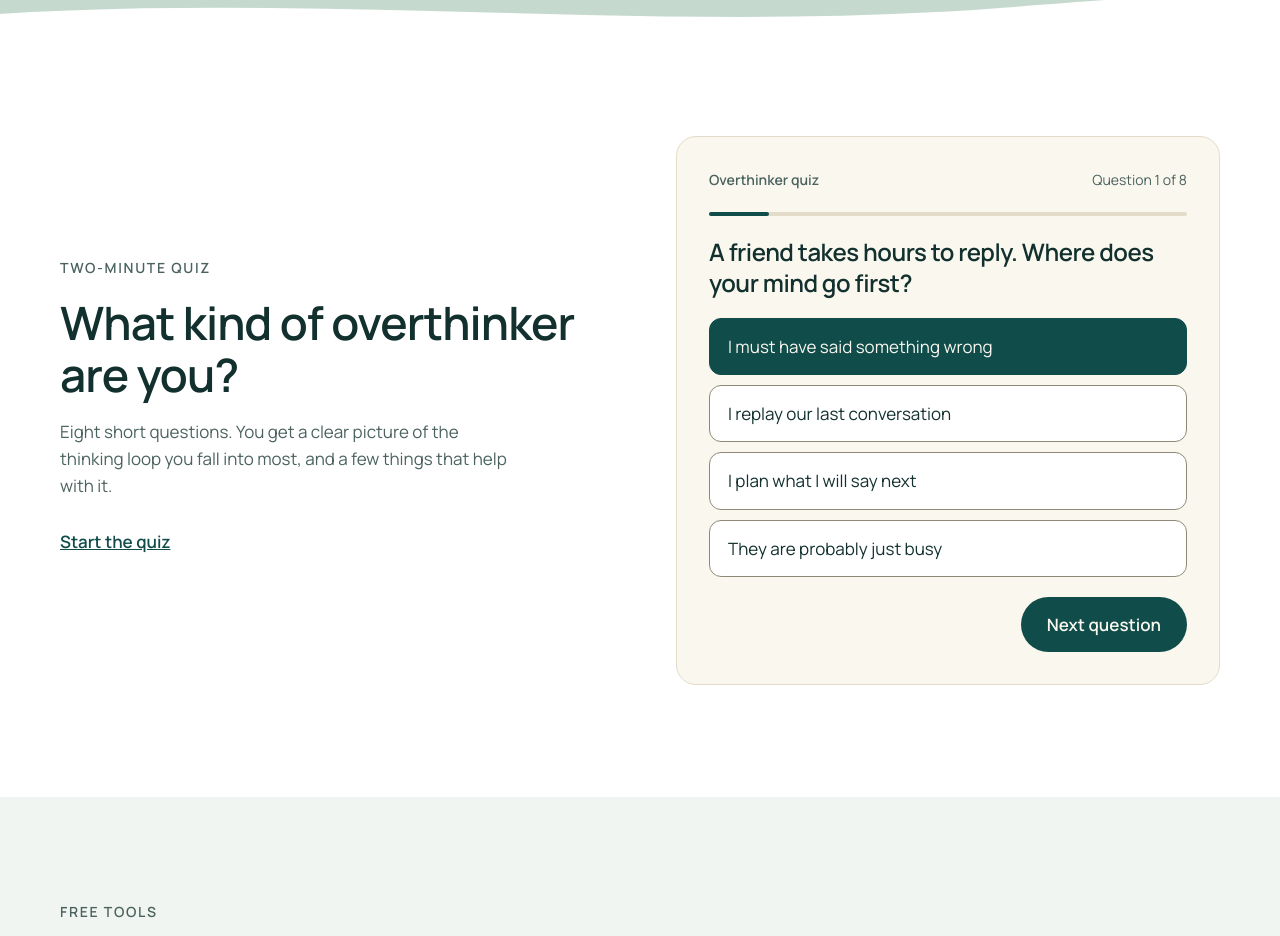
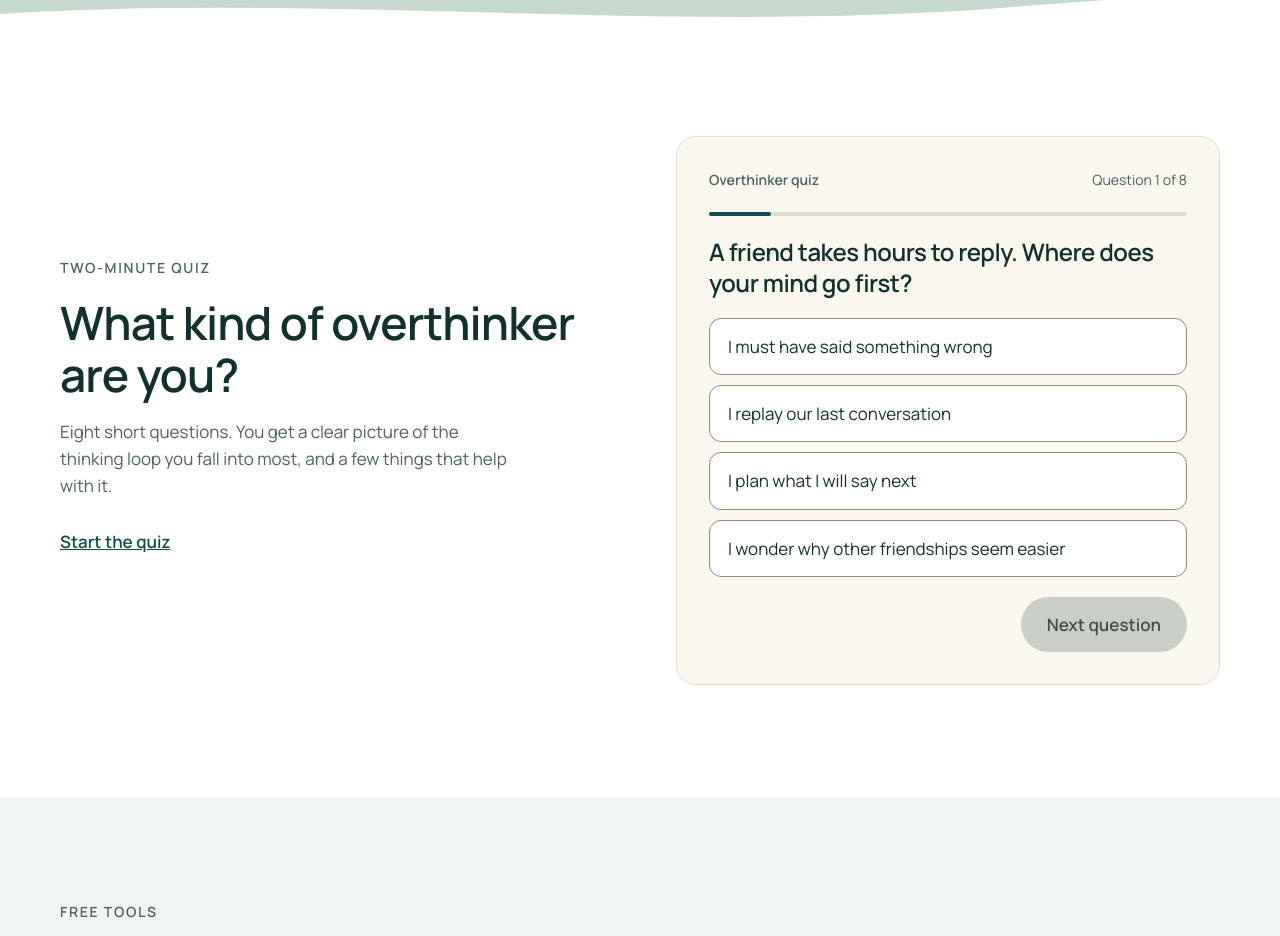
Before and after one commit to Boomi-SL/lifetrackmind-site, a plain HTML site: page index.html in a window 1280 px wide. Shown: the part 1080-2016 px from the top of the page. Drawn offline with Linux system fonts and the light colour scheme.

Commit message:
Make the overthinker quiz work
Eight questions scored across four types (Mind Reader, Replayer,
Forecaster, Comparer) with a result and three small steps. Runs in the
browser only; no answers leave the page.

Co-Authored-By: Claude Fable 5.2 <noreply@anthropic.com>
Claude-Session: https://claude.ai/code/session_01THBp173C7neXLvvYKKBN4e

```diff
--- a/css/site.css
+++ b/css/site.css
@@ -17,3 +17,28 @@ h1,h2,h3{font-family:'Manrope',system-ui,sans-serif;font-weight:600;letter-spaci
 html{scroll-behavior:smooth}
 @media (prefers-reduced-motion:reduce){html{scroll-behavior:auto}}
 :focus-visible{outline:3px solid #0F4C4A;outline-offset:3px}
+
+/* Overthinker quiz */
+.quiz-card{background:#FAF7EF;border:1px solid #E3DCCB;border-radius:20px;padding:32px;display:flex;flex-direction:column;gap:20px;min-height:520px;box-sizing:border-box}
+.quiz-head{display:flex;justify-content:space-between;align-items:center;gap:16px;font-size:14px;color:#4B625F}
+.quiz-kicker{font-weight:600}
+.quiz-track{height:4px;background:#E3DCCB;border-radius:999px}
+.quiz-fill{height:4px;background:#0F4C4A;border-radius:999px;transition:width .4s ease}
+.quiz-question{font-size:24px;line-height:1.3}
+.quiz-question:focus,.quiz-result:focus{outline:none}
+.quiz-options{display:flex;flex-direction:column;gap:10px}
+.quiz-option{font:inherit;text-align:left;padding:14px 18px;min-height:48px;border-radius:12px;border:1.5px solid #8F8A78;background:#FFFFFF;color:#12302E;cursor:pointer;transition:background .2s ease,border-color .2s ease,color .2s ease}
+.quiz-option:hover{border-color:#0F4C4A}
+.quiz-option[aria-pressed="true"]{background:#0F4C4A;border-color:#0F4C4A;color:#FAF7EF}
+.quiz-actions{display:flex;justify-content:space-between;align-items:center;gap:16px;flex-wrap:wrap;margin-top:auto}
+.quiz-next{font:inherit;font-weight:600;padding:14px 26px;min-height:48px;box-sizing:border-box;border-radius:999px;border:0;background:#0F4C4A;color:#FAF7EF;cursor:pointer;text-decoration:none;display:inline-flex;align-items:center}
+.quiz-next:hover{background:#1B6B67;color:#FAF7EF}
+.quiz-next:disabled{background:#C9CFC6;color:#3D4F4C;cursor:not-allowed}
+.quiz-back{font:inherit;font-weight:600;padding:14px 4px;min-height:48px;border:0;background:none;color:#0F4C4A;cursor:pointer;text-decoration:underline}
+.quiz-result{font-size:32px;line-height:1.15}
+.quiz-text{margin:0;color:#4B625F}
+.quiz-steps-title{margin:0;font-weight:600}
+.quiz-steps{margin:0;padding-left:22px;display:flex;flex-direction:column;gap:8px}
+.quiz-note{margin:0;font-size:15px;color:#4B625F}
+@media (max-width:480px){.quiz-card{padding:24px}}
+@media (prefers-reduced-motion:reduce){.quiz-fill,.quiz-option{transition:none}}
--- a/index.html
+++ b/index.html
@@ -64,20 +64,8 @@
 <p style="margin: 0; color: #4B625F; max-width: 460px">Eight short questions. You get a clear picture of the thinking loop you fall into most, and a few things that help with it.</p>
 <a href="#quiz" style="font-weight: 600; padding: 10px 0; align-self: flex-start">Start the quiz</a>
 </div>
-<div style="background: #FAF7EF; border: 1px solid #E3DCCB; border-radius: 20px; padding: 32px; display: flex; flex-direction: column; gap: 20px">
-<div style="display: flex; justify-content: space-between; align-items: center; gap: 16px">
-<span style="font-weight: 600; font-size: 14px; color: #4B625F">Overthinker quiz</span>
-<span style="font-size: 14px; color: #4B625F">Question 1 of 8</span>
-</div>
-<div aria-hidden="true" style="height: 4px; background: #E3DCCB; border-radius: 999px"><div style="width: 12.5%; height: 4px; background: #0F4C4A; border-radius: 999px"></div></div>
-<h3 style="font-size: 24px; line-height: 1.3">A friend takes hours to reply. Where does your mind go first?</h3>
-<div style="display: flex; flex-direction: column; gap: 10px">
-<button type="button" style="font: inherit; text-align: left; padding: 14px 18px; min-height: 48px; border-radius: 12px; border: 1.5px solid #0F4C4A; background: #0F4C4A; color: #FAF7EF; cursor: pointer">I must have said something wrong</button>
-<button type="button" style="font: inherit; text-align: left; padding: 14px 18px; min-height: 48px; border-radius: 12px; border: 1.5px solid #8F8A78; background: #FFFFFF; color: #12302E; cursor: pointer">I replay our last conversation</button>
-<button type="button" style="font: inherit; text-align: left; padding: 14px 18px; min-height: 48px; border-radius: 12px; border: 1.5px solid #8F8A78; background: #FFFFFF; color: #12302E; cursor: pointer">I plan what I will say next</button>
-<button type="button" style="font: inherit; text-align: left; padding: 14px 18px; min-height: 48px; border-radius: 12px; border: 1.5px solid #8F8A78; background: #FFFFFF; color: #12302E; cursor: pointer">They are probably just busy</button>
-</div>
-<button type="button" style="font: inherit; font-weight: 600; padding: 14px 26px; min-height: 48px; border-radius: 999px; border: 0; background: #0F4C4A; color: #FAF7EF; cursor: pointer; align-self: flex-end">Next question</button>
+<div id="quiz-app" class="quiz-card">
+<noscript><p class="quiz-text">The quiz needs JavaScript turned on in your browser.</p></noscript>
 </div>
 </div>
 </section>
@@ -261,5 +249,6 @@
 </footer>
 
 </div>
+<script src="js/quiz.js" defer></script>
 </body>
 </html>
--- /dev/null
+++ b/js/quiz.js
@@ -0,0 +1,265 @@
+// Overthinker quiz. Runs entirely in the browser: no answers leave the page.
+(function () {
+  'use strict';
+
+  var root = document.getElementById('quiz-app');
+  if (!root) return;
+
+  // Each option carries the type it points to:
+  // M = mind reader, R = replayer, F = forecaster, C = comparer.
+  var QUESTIONS = [
+    {
+      q: 'A friend takes hours to reply. Where does your mind go first?',
+      a: [
+        ['I must have said something wrong', 'M'],
+        ['I replay our last conversation', 'R'],
+        ['I plan what I will say next', 'F'],
+        ['I wonder why other friendships seem easier', 'C']
+      ]
+    },
+    {
+      q: 'You make a small mistake at work. What happens next in your head?',
+      a: [
+        ['I go over the moment again and again', 'R'],
+        ['Everyone noticed and thinks less of me', 'M'],
+        ['I think of people who never seem to slip', 'C'],
+        ['I picture everything that could go wrong because of it', 'F']
+      ]
+    },
+    {
+      q: 'It is 2 a.m. and you cannot sleep. What is keeping you up?',
+      a: [
+        ['Tomorrow, and everything that could happen', 'F'],
+        ['Something I said or did earlier', 'R'],
+        ['Where I am in life next to other people', 'C'],
+        ['What someone meant by a comment', 'M']
+      ]
+    },
+    {
+      q: 'You have a big decision to make. What slows you down?',
+      a: [
+        ['Looking at what others chose and doubting mine', 'C'],
+        ['Running through every what-if', 'F'],
+        ['Worrying what people will think of my choice', 'M'],
+        ['Remembering past choices that went badly', 'R']
+      ]
+    },
+    {
+      q: 'You scroll social media for ten minutes. How do you feel after?',
+      a: [
+        ['Behind, like everyone is ahead of me', 'C'],
+        ['Wondering why someone did not reply to my post', 'M'],
+        ['Reminded of something I wish I had done differently', 'R'],
+        ['Anxious about what I should be doing next', 'F']
+      ]
+    },
+    {
+      q: 'Someone gives you a compliment. What is your first thought?',
+      a: [
+        ['They are just being polite', 'M'],
+        ['Now I have to keep this up', 'F'],
+        ['I think of the times I did not do so well', 'R'],
+        ['Other people still do it better', 'C']
+      ]
+    },
+    {
+      q: 'A plan gets cancelled at the last minute. What do you do?',
+      a: [
+        ['I look back for what I did to cause it', 'R'],
+        ['I start rearranging the whole week in my head', 'F'],
+        ['I think maybe they did not want to see me', 'M'],
+        ['I notice other people’s plans never seem to fall through', 'C']
+      ]
+    },
+    {
+      q: 'When your mind finally goes quiet, what helped most?',
+      a: [
+        ['Picking one small next step', 'F'],
+        ['Getting off my phone and back to my own day', 'C'],
+        ['Asking the person instead of guessing', 'M'],
+        ['Writing it down so I could stop repeating it', 'R']
+      ]
+    }
+  ];
+
+  var RESULTS = {
+    M: {
+      name: 'The Mind Reader',
+      text: 'When you do not know what someone is thinking, your mind writes the story for them, and it is rarely a kind one. Silence turns into meaning very quickly.',
+      steps: [
+        'Ask yourself: what do I actually know, and what did I add?',
+        'Give a slow reply three ordinary reasons before a painful one.',
+        'When it really matters, ask the person instead of guessing.'
+      ]
+    },
+    R: {
+      name: 'The Replayer',
+      text: 'Your mind keeps going back. A sentence, a look, a mistake: you run it again hoping it will feel different this time. It is your way of trying to fix what already happened.',
+      steps: [
+        'Write the moment down once, in full, then close the page.',
+        'Ask: is there one thing to repair or learn here? Do that one thing.',
+        'When the replay starts again, stand up and move for two minutes.'
+      ]
+    },
+    F: {
+      name: 'The Forecaster',
+      text: 'Your mind lives a few steps ahead, preparing for every way things could go. It feels like planning, but most of what you prepare for never arrives.',
+      steps: [
+        'Pick the one what-if that matters most and write a single next step for it.',
+        'Give worry a set fifteen minutes a day, at the same time and place.',
+        'Come back to now: five slow breaths, then name three things you can see.'
+      ]
+    },
+    C: {
+      name: 'The Comparer',
+      text: 'You measure your life against other people’s, and you usually come out behind. You are comparing your whole story to the parts they choose to show.',
+      steps: [
+        'Notice the moment you start comparing and name it: “I am comparing again.”',
+        'Write down one thing that moved forward for you this month.',
+        'Set a daily limit for the app that makes you feel most behind.'
+      ]
+    }
+  };
+
+  var index = 0;
+  var answers = [];
+
+  function el(tag, cls, text) {
+    var node = document.createElement(tag);
+    if (cls) node.className = cls;
+    if (text != null) node.textContent = text;
+    return node;
+  }
+
+  function clear() {
+    while (root.firstChild) root.removeChild(root.firstChild);
+  }
+
+  function header(right) {
+    var row = el('div', 'quiz-head');
+    row.appendChild(el('span', 'quiz-kicker', 'Overthinker quiz'));
+    row.appendChild(el('span', 'quiz-count', right));
+    return row;
+  }
+
+  function progress(fraction) {
+    var track = el('div', 'quiz-track');
+    track.setAttribute('aria-hidden', 'true');
+    var fill = el('div', 'quiz-fill');
+    fill.style.width = Math.round(fraction * 100) + '%';
+    track.appendChild(fill);
+    return track;
+  }
+
+  function showQuestion(moveFocus) {
+    var item = QUESTIONS[index];
+    clear();
+    root.appendChild(header('Question ' + (index + 1) + ' of ' + QUESTIONS.length));
+    root.appendChild(progress((index + 1) / QUESTIONS.length));
+
+    var title = el('h3', 'quiz-question', item.q);
+    title.id = 'quiz-question';
+    title.tabIndex = -1;
+    root.appendChild(title);
+
+    var list = el('div', 'quiz-options');
+    list.setAttribute('role', 'group');
+    list.setAttribute('aria-labelledby', 'quiz-question');
+
+    var next = el('button', 'quiz-next', index === QUESTIONS.length - 1 ? 'See my result' : 'Next question');
+    next.type = 'button';
+    next.disabled = answers[index] == null;
+
+    item.a.forEach(function (option, i) {
+      var button = el('button', 'quiz-option', option[0]);
+      button.type = 'button';
+      button.setAttribute('aria-pressed', answers[index] === i ? 'true' : 'false');
+      button.addEventListener('click', function () {
+        answers[index] = i;
+        Array.prototype.forEach.call(list.children, function (other, j) {
+          other.setAttribute('aria-pressed', j === i ? 'true' : 'false');
+        });
+        next.disabled = false;
+      });
+      list.appendChild(button);
+    });
+    root.appendChild(list);
+
+    var actions = el('div', 'quiz-actions');
+    if (index > 0) {
+      var back = el('button', 'quiz-back', 'Back');
+      back.type = 'button';
+      back.addEventListener('click', function () {
+        index -= 1;
+        showQuestion(true);
+      });
+      actions.appendChild(back);
+    } else {
+      actions.appendChild(el('span'));
+    }
+    next.addEventListener('click', function () {
+      if (index === QUESTIONS.length - 1) {
+        showResult();
+      } else {
+        index += 1;
+        showQuestion(true);
+      }
+    });
+    actions.appendChild(next);
+    root.appendChild(actions);
+
+    if (moveFocus) title.focus();
+  }
+
+  function winner() {
+    var counts = { M: 0, R: 0, F: 0, C: 0 };
+    var lastSeen = {};
+    answers.forEach(function (choice, i) {
+      var type = QUESTIONS[i].a[choice][1];
+      counts[type] += 1;
+      lastSeen[type] = i;
+    });
+    // Highest count wins; on a tie, the type answered most recently.
+    return Object.keys(counts).sort(function (a, b) {
+      return counts[b] - counts[a] || (lastSeen[b] || 0) - (lastSeen[a] || 0);
+    })[0];
+  }
+
+  function showResult() {
+    var result = RESULTS[winner()];
+    clear();
+    root.appendChild(header('Your result'));
+    root.appendChild(progress(1));
+
+    var title = el('h3', 'quiz-result', result.name);
+    title.tabIndex = -1;
+    root.appendChild(title);
+    root.appendChild(el('p', 'quiz-text', result.text));
+    root.appendChild(el('p', 'quiz-steps-title', 'Three small steps that help'));
+
+    var steps = el('ol', 'quiz-steps');
+    result.steps.forEach(function (step) {
+      steps.appendChild(el('li', null, step));
+    });
+    root.appendChild(steps);
+    root.appendChild(el('p', 'quiz-note', 'This quiz is for self-reflection. It is not a diagnosis.'));
+
+    var actions = el('div', 'quiz-actions');
+    var again = el('button', 'quiz-back', 'Take it again');
+    again.type = 'button';
+    again.addEventListener('click', function () {
+      index = 0;
+      answers = [];
+      showQuestion(true);
+    });
+    actions.appendChild(again);
+    var more = el('a', 'quiz-next', 'Try the stress check-in');
+    more.href = '#checkin';
+    actions.appendChild(more);
+    root.appendChild(actions);
+
+    title.focus();
+  }
+
+  showQuestion(false);
+})();
```
